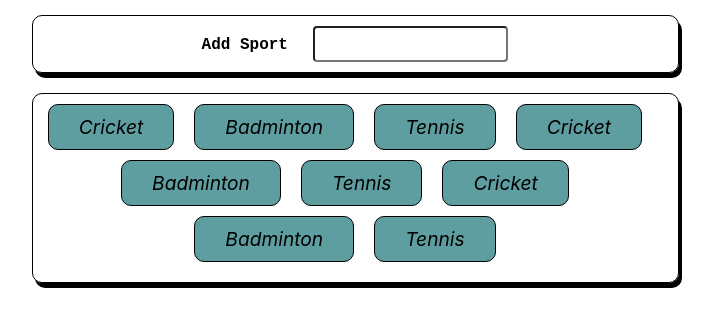
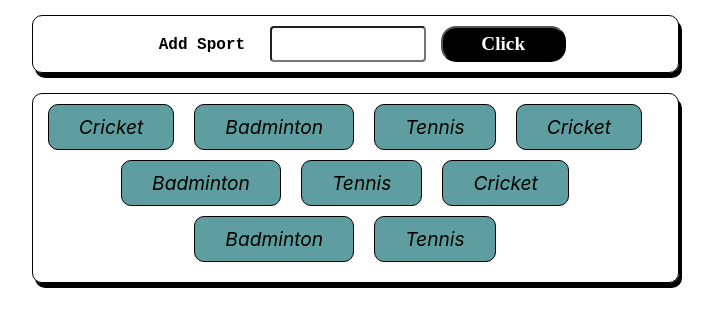
Before and after one commit to AnirupPat/reactjs-sports-deck, a React (Create React App) app: page / in a window 1280 px wide. Shown: the top 326 px of the page, without its empty margins (285-998 px from the left). Built offline with nearby package versions, Linux system fonts and the light colour scheme.

Commit message:
Button Component added

```diff
--- /dev/null
+++ b/src/components/UI/Button/Button.js
@@ -0,0 +1,11 @@
+import classes from './Button.module.css';
+
+const Button = props => {
+    return (
+        <div className={classes.button}>
+        <button onClick={props.onClick}>{props.title}</button>
+        </div>
+    );
+}
+
+export default Button;
--- /dev/null
+++ b/src/components/UI/Button/Button.module.css
@@ -0,0 +1,14 @@
+.button {
+    width: 20%;
+}
+
+.button button {
+    height: 100%;
+    border-radius: 15px;
+    width: 100%;
+    font-family: fangsong;
+    font-size: larger;
+    font-weight: bolder;
+    background-color: black;
+    color: white;
+}
--- a/src/components/UI/Input/Input.module.css
+++ b/src/components/UI/Input/Input.module.css
@@ -10,7 +10,7 @@
 }
 
 .control input {
-    width: 30%;
+    width: 50%;
     height: 30px;
     border-radius: 4px;
     position: relative;
--- a/src/components/addSports/AddSportForm.js
+++ b/src/components/addSports/AddSportForm.js
@@ -1,13 +1,16 @@
 import classes from "./AddSportForm.module.css";
-import Input from '../UI/Input/Input';
+import Input from "../UI/Input/Input";
+import Button from "../UI/Button/Button";
 
 const AddSportForm = (props) => {
-  const inputChangeHandler = value => {
-    props.addSport(value);
-  }
+  const buttonChangeHandler = (value) => {
+    console.log('clicked')
+    // props.addSport(value);
+  };
   return (
-    <div>
-    <Input />
+    <div className={classes.div}>
+      <Input />
+      <Button onClick={buttonChangeHandler} title="Click" />
     </div>
   );
 };
--- a/src/components/addSports/AddSportForm.module.css
+++ b/src/components/addSports/AddSportForm.module.css
@@ -0,0 +1,5 @@
+.div {
+    display: flex;
+    flex-direction: row;
+    justify-content: center;
+}
```
